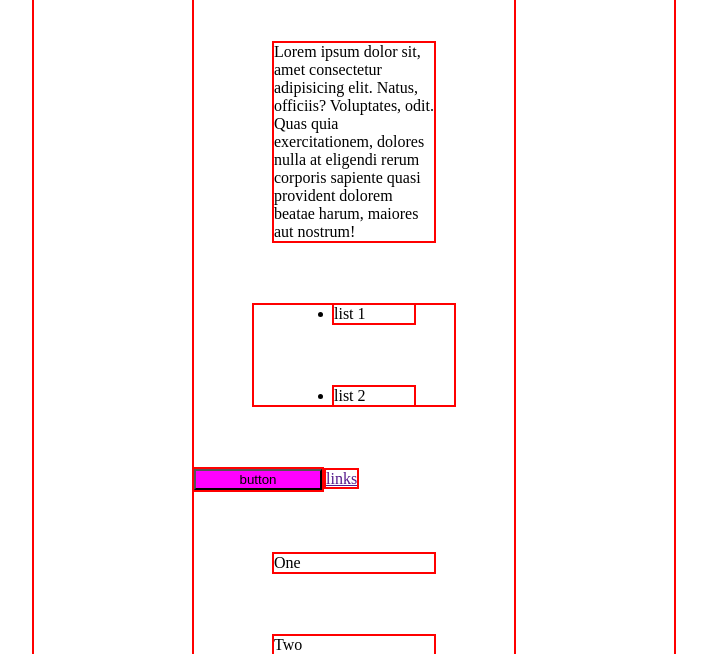
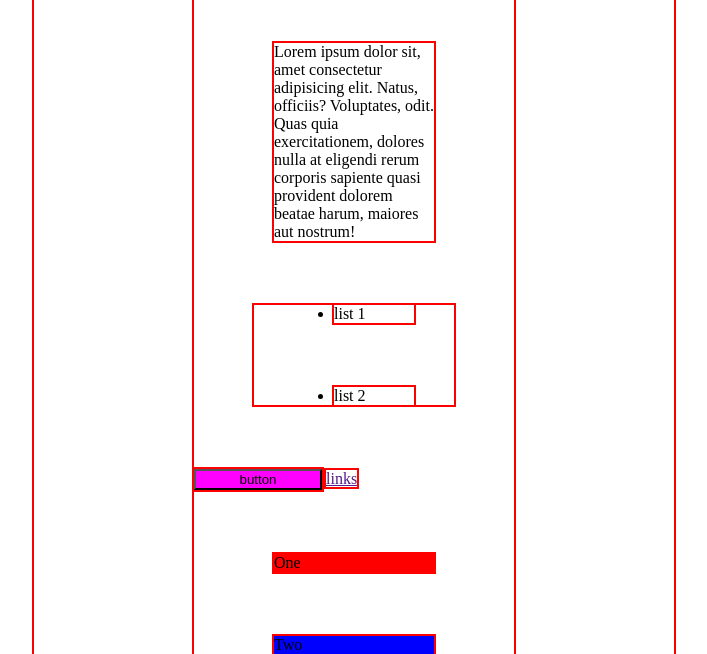
Before and after one commit to chhum-chanleak/foundations, a plain HTML site: page css-lessons/the-box-model/index.html in a window 1280 px wide. Shown: the part 186-840 px from the top of the page, without its empty margins (286-993 px from the left). Drawn offline with Linux system fonts and the light colour scheme.

Commit message:
style: Style divs css-lessons/the-box-model/css/style.css

```diff
--- a/css-lessons/the-box-model/css/style.css
+++ b/css-lessons/the-box-model/css/style.css
@@ -9,3 +9,11 @@ button {
   width: 8rem;
   background-color: #f0f;
 }
+
+.One {
+  background-color: #f00;
+}
+
+.Two {
+  background-color: #00f;
+}
```
